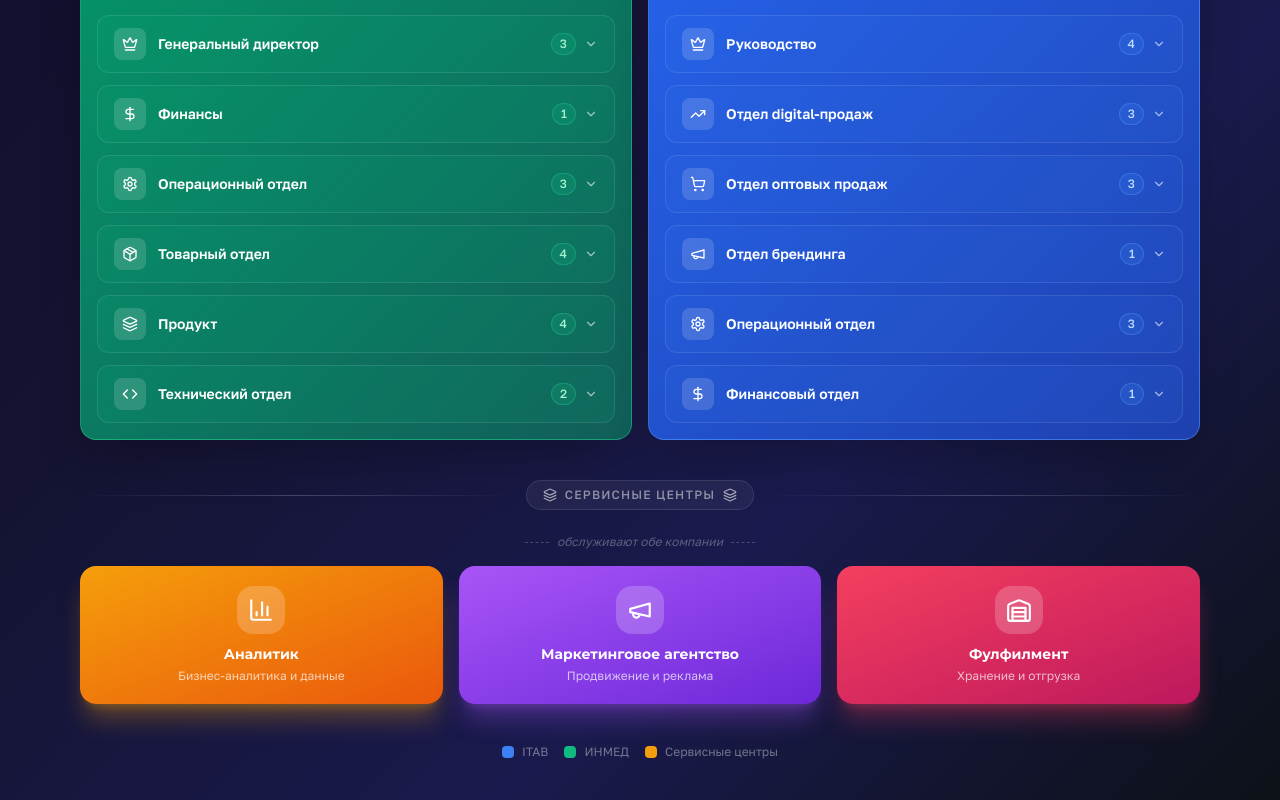
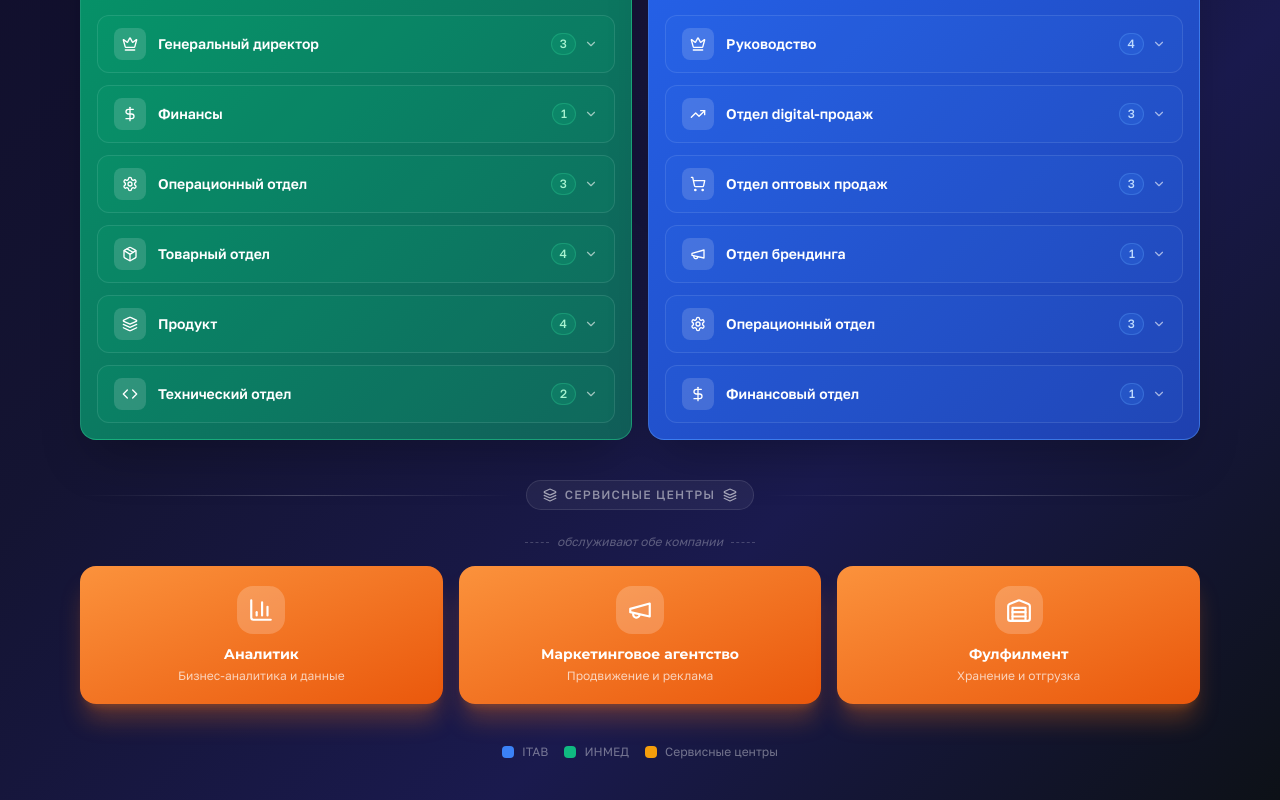
Before and after one commit to pr-poehali-dev/org-structure-optimization, a React (Vite) app: page / in a window 1280 px wide. Shown: the part 521-1321 px from the top of the page. Built offline with nearby package versions, Linux system fonts and the light colour scheme.

Commit message:
Сделай сервис-центры оранжевыми

```diff
--- a/src/pages/Index.tsx
+++ b/src/pages/Index.tsx
@@ -241,19 +241,19 @@ const CompanyCard = ({ company }: { company: typeof orgData.companies[0] }) => {
 const ServiceCard = ({ service }: { service: typeof orgData.services[0] }) => {
   const colorMap: Record<string, { bg: string; icon: string; glow: string }> = {
     analytics: {
-      bg: "bg-gradient-to-br from-amber-500 to-orange-600",
-      icon: "text-amber-100",
-      glow: "shadow-amber-500/30",
+      bg: "bg-gradient-to-br from-orange-400 to-orange-600",
+      icon: "text-orange-100",
+      glow: "shadow-orange-500/30",
     },
     marketing: {
-      bg: "bg-gradient-to-br from-purple-500 to-violet-700",
-      icon: "text-purple-100",
-      glow: "shadow-purple-500/30",
+      bg: "bg-gradient-to-br from-orange-400 to-orange-600",
+      icon: "text-orange-100",
+      glow: "shadow-orange-500/30",
     },
     fulfillment: {
-      bg: "bg-gradient-to-br from-rose-500 to-pink-700",
-      icon: "text-rose-100",
-      glow: "shadow-rose-500/30",
+      bg: "bg-gradient-to-br from-orange-400 to-orange-600",
+      icon: "text-orange-100",
+      glow: "shadow-orange-500/30",
     },
   };
 
```
